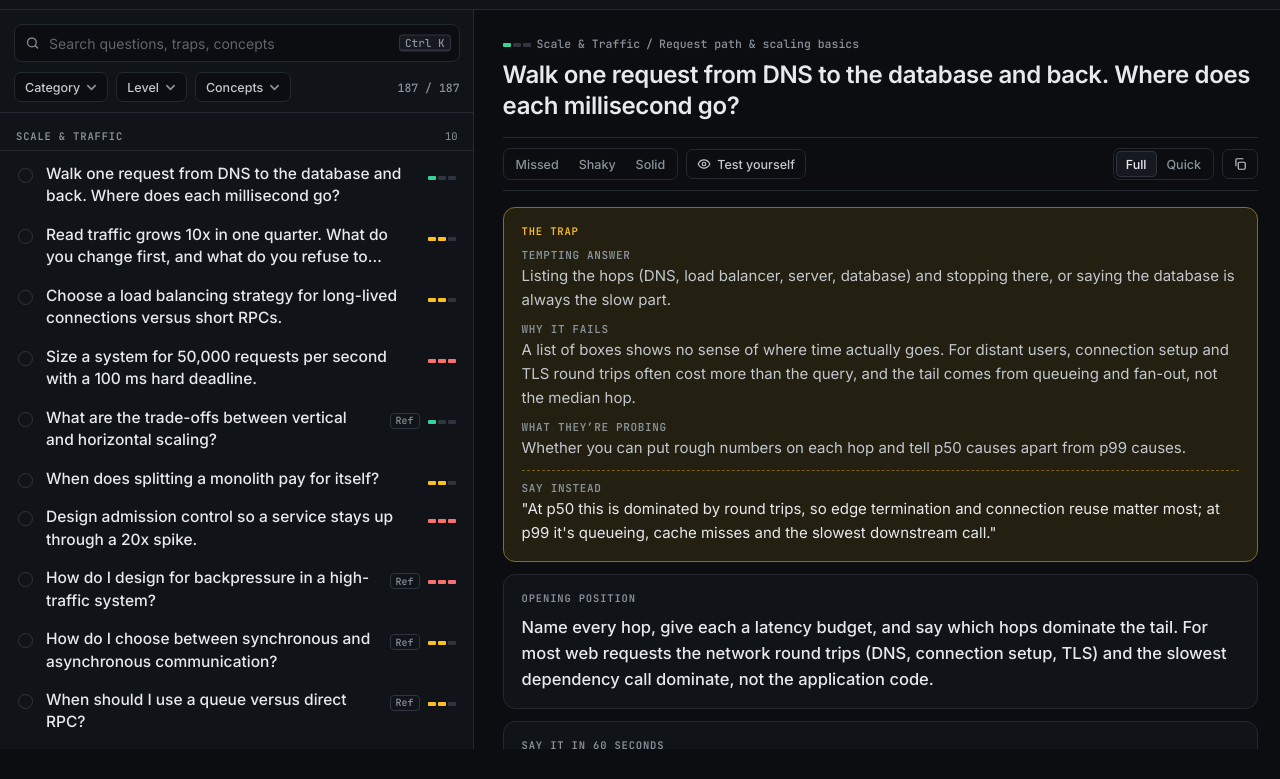
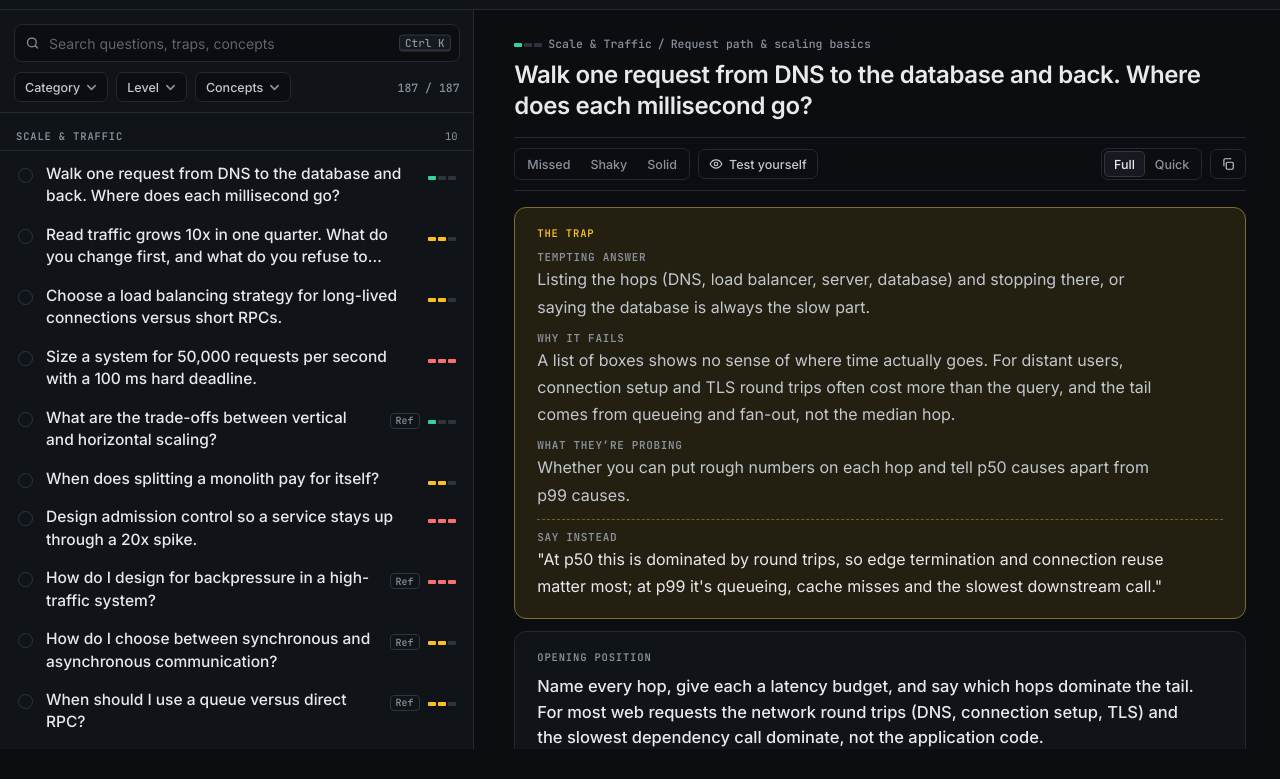
Before and after one commit to utkarsh-mehrotra/system-design-vault, a plain HTML site: page index.html in a window 1280 px wide. Shown: the part 51-830 px from the top of the page. Drawn offline with Linux system fonts and the light colour scheme.

Commit message:
Readability: 16px answer text, 1.7 line height, ~85 chars per line, column fitted to text
Co-Authored-By: Claude Opus 5.5 <noreply@anthropic.com>

```diff
--- a/index.html
+++ b/index.html
@@ -155,10 +155,10 @@ body.resizing{cursor:col-resize;user-select:none}
 
 /* answer pane */
 .pane{min-height:0;overflow:auto}
-.pin{max-width:1032px;margin:0 auto;padding:26px 22px 40px}
+.pin{max-width:780px;margin:0 auto;padding:26px 24px 40px}
 .back{display:none;align-items:center;gap:6px;margin:0 0 14px;padding:0;border:0;background:none;color:var(--muted);font:500 13px "Inter",sans-serif;cursor:pointer}
 .crumb{font:500 11.5px "JetBrains Mono",monospace;color:var(--muted);display:flex;flex-wrap:wrap;gap:6px;align-items:center}
-.pt{margin:8px 0 10px;font:600 24px/1.3 "Inter",sans-serif;letter-spacing:-.015em;max-width:84ch;text-wrap:pretty}
+.pt{margin:8px 0 10px;font:600 24px/1.3 "Inter",sans-serif;letter-spacing:-.015em;max-width:30em;text-wrap:pretty}
 .pm{display:flex;flex-wrap:wrap;align-items:center;gap:6px 8px}
 .tag{display:inline-flex;align-items:center;gap:6px;height:20px;padding:0 7px;border:1px solid var(--line);border-radius:5px;font:500 11px "JetBrains Mono",monospace;color:var(--ink2);background:var(--raised)}
 .tools{display:flex;flex-wrap:wrap;align-items:center;gap:8px;margin:16px 0 4px;padding:10px 0;border-top:1px solid var(--line);border-bottom:1px solid var(--line)}
@@ -176,12 +176,12 @@ body.resizing{cursor:col-resize;user-select:none}
 .recallbar{display:flex;flex-wrap:wrap;align-items:center;gap:8px 14px;margin:16px 0 0;padding:12px 14px;border:1px dashed var(--line2);border-radius:10px;color:var(--muted);font-size:13.5px}
 .recallbar b{color:var(--ink);font-weight:600}
 .cards{display:grid;gap:12px;margin-top:16px}
-.card{border:1px solid var(--line);border-radius:12px;background:var(--panel);padding:16px 18px}
+.card{border:1px solid var(--line);border-radius:12px;background:var(--panel);padding:18px 22px;font-size:16px;line-height:1.7}
 .card h3{margin:0 0 10px;display:flex;align-items:center;gap:8px;font:600 10.5px "JetBrains Mono",monospace;letter-spacing:.08em;text-transform:uppercase;color:var(--muted)}
 .card h3 .num{color:var(--faint);letter-spacing:0}
-.card p{margin:0 0 10px;max-width:86ch;color:var(--ink2)}
+.card p{margin:0 0 10px;max-width:40em;color:var(--ink2)}
 .card p:last-child{margin-bottom:0}
-.card ul,.card ol{margin:0;padding-left:20px;max-width:86ch;color:var(--ink2)}
+.card ul,.card ol{margin:0;padding-left:20px;max-width:40em;color:var(--ink2)}
 .card li{margin:0 0 8px}
 .card li:last-child{margin-bottom:0}
 .card.trap{border-color:color-mix(in srgb,var(--warn) 45%,var(--line));background:var(--warn-bg)}
@@ -205,7 +205,7 @@ body.resizing{cursor:col-resize;user-select:none}
 .revbtn svg{width:14px;height:14px}
 .pnav{display:flex;align-items:center;justify-content:space-between;gap:10px;margin-top:22px;padding-top:14px;border-top:1px solid var(--line)}
 .pnav .mono{font-size:11.5px;color:var(--muted)}
-.foot{margin-top:28px;font-size:12px;color:var(--faint);max-width:86ch;line-height:1.5}
+.foot{margin-top:28px;font-size:12px;color:var(--faint);max-width:40em;line-height:1.5}
 
 /* drill */
 .drillws{flex:1;min-height:0;overflow:auto}
```
